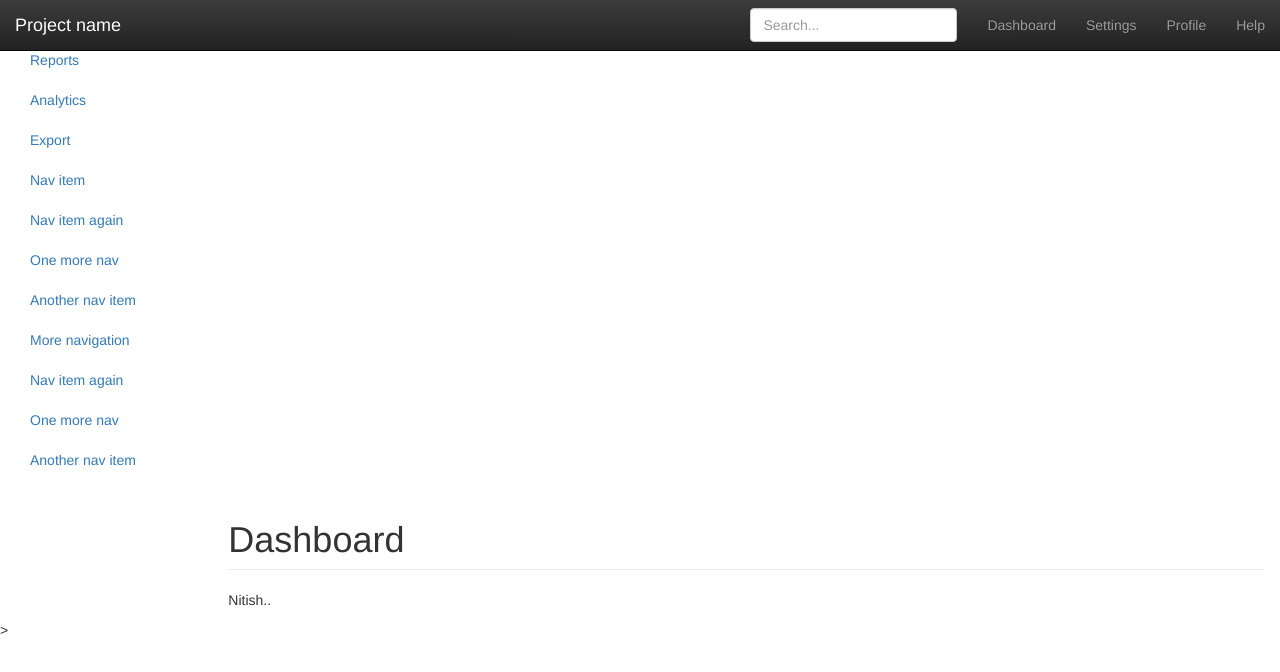
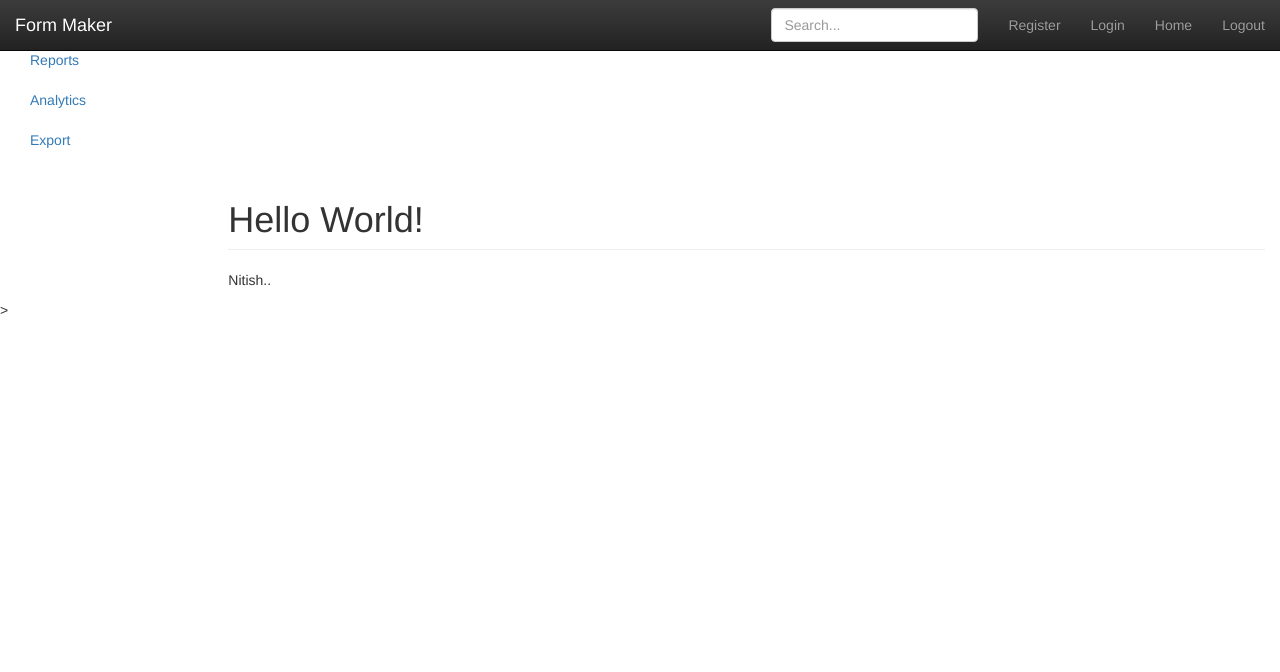
Before and after one commit to nitish21/WebDevSpring2016, a website: page public/assignment/Home.html in a window 1280 px wide. Drawn offline with nearby package versions, Linux system fonts and the light colour scheme.

Commit message:
Assignment 1 home page

```diff
--- a/public/assignment/Home.html
+++ b/public/assignment/Home.html
@@ -34,14 +34,14 @@
                 <span class="icon-bar"></span>
                 <span class="icon-bar"></span>
             </button>
-            <a class="navbar-brand" href="#">Project name</a>
+            <a class="navbar-brand" href="#">Form Maker</a>
         </div>
         <div id="navbar" class="navbar-collapse collapse">
             <ul class="nav navbar-nav navbar-right">
-                <li><a href="#">Dashboard</a></li>
-                <li><a href="#">Settings</a></li>
-                <li><a href="#">Profile</a></li>
-                <li><a href="#">Help</a></li>
+                <li><a href="#">Register</a></li>
+                <li><a href="#">Login</a></li>
+                <li><a href="#">Home</a></li>
+                <li><a href="#">Logout</a></li>
             </ul>
             <form class="navbar-form navbar-right">
                 <input type="text" class="form-control" placeholder="Search...">
@@ -59,6 +59,7 @@
                 <li><a href="#">Analytics</a></li>
                 <li><a href="#">Export</a></li>
             </ul>
+            <!--
             <ul class="nav nav-sidebar">
                 <li><a href="">Nav item</a></li>
                 <li><a href="">Nav item again</a></li>
@@ -71,9 +72,10 @@
                 <li><a href="">One more nav</a></li>
                 <li><a href="">Another nav item</a></li>
             </ul>
+            -->
         </div>
         <div class="col-sm-9 col-sm-offset-3 col-md-10 col-md-offset-2 main">
-            <h1 class="page-header">Dashboard</h1>
+            <h1 class="page-header">Hello World!</h1>
             <!--
             <div class="row placeholders">
                 <div class="col-xs-6 col-sm-3 placeholder">
--- a/server.js
+++ b/server.js
@@ -3,7 +3,4 @@ var app = express();
 app.use(express.static(__dirname + '/public'));
 var ipaddress = process.env.OPENSHIFT_NODEJS_IP || '127.0.0.1';
 var port = process.env.OPENSHIFT_NODEJS_PORT || 3000;
-app.get('/hello', function(req, res){
-    res.send('hello world');
-});
 app.listen(port, ipaddress);
```
